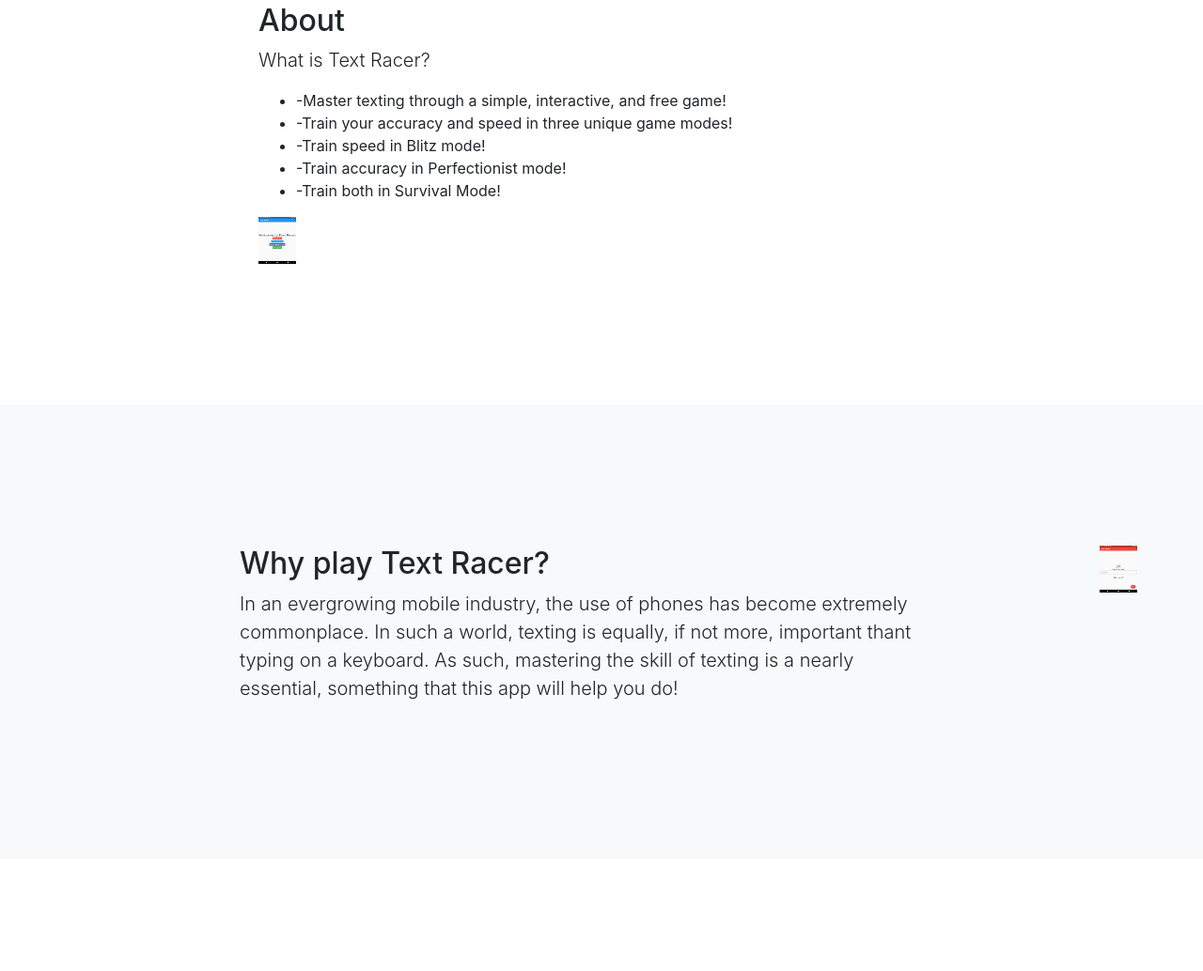
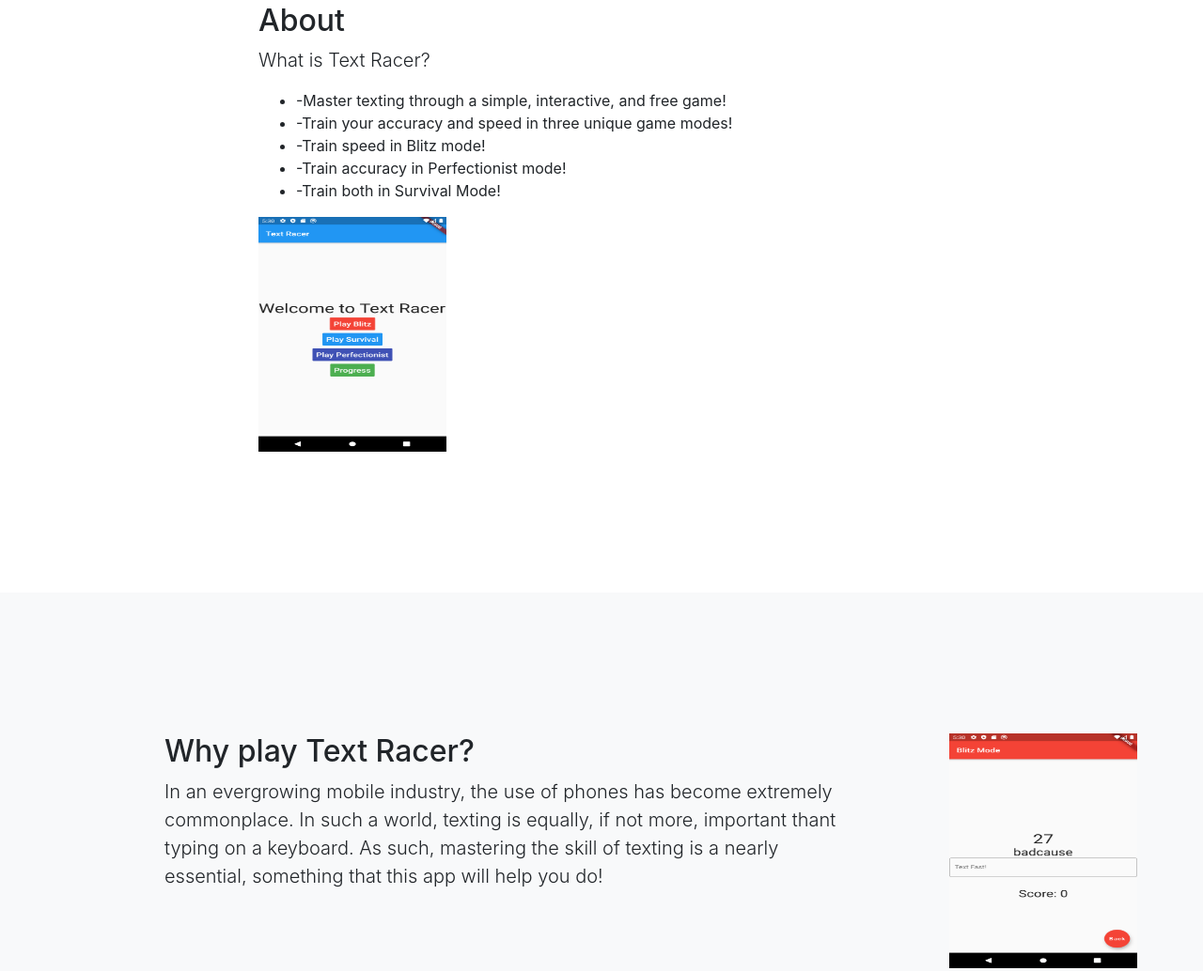
Before and after one commit to MrChang2/MrChang2.github.io, a website with bundled scripts: page index.html in a window 1280 px wide. Shown: the part 505-1539 px from the top of the page at 94% size. Built offline with nearby package versions, Linux system fonts and the light colour scheme.

Commit message:
Update index.html

```diff
--- a/index.html
+++ b/index.html
@@ -63,7 +63,7 @@
             <li>-Train accuracy in Perfectionist mode!</li>
             <li>-Train both in Survival Mode!</li>
           </ul>
-          <img src="Screenshot_1.png" alt="Main Menu" height="50" width="40">
+          <img src="Screenshot_1.png" alt="Main Menu" height="250" width="200">
         </div>
       </div>
     </div>
@@ -79,7 +79,7 @@
             essential, something that this app will help you do!
           </p>
         </div>
-        <img src="Screenshot_2.png" alt="Gameplay" height="50" width="40">
+        <img src="Screenshot_2.png" alt="Gameplay" height="250" width="200">
       </div>
     </div>
   </section>
```
